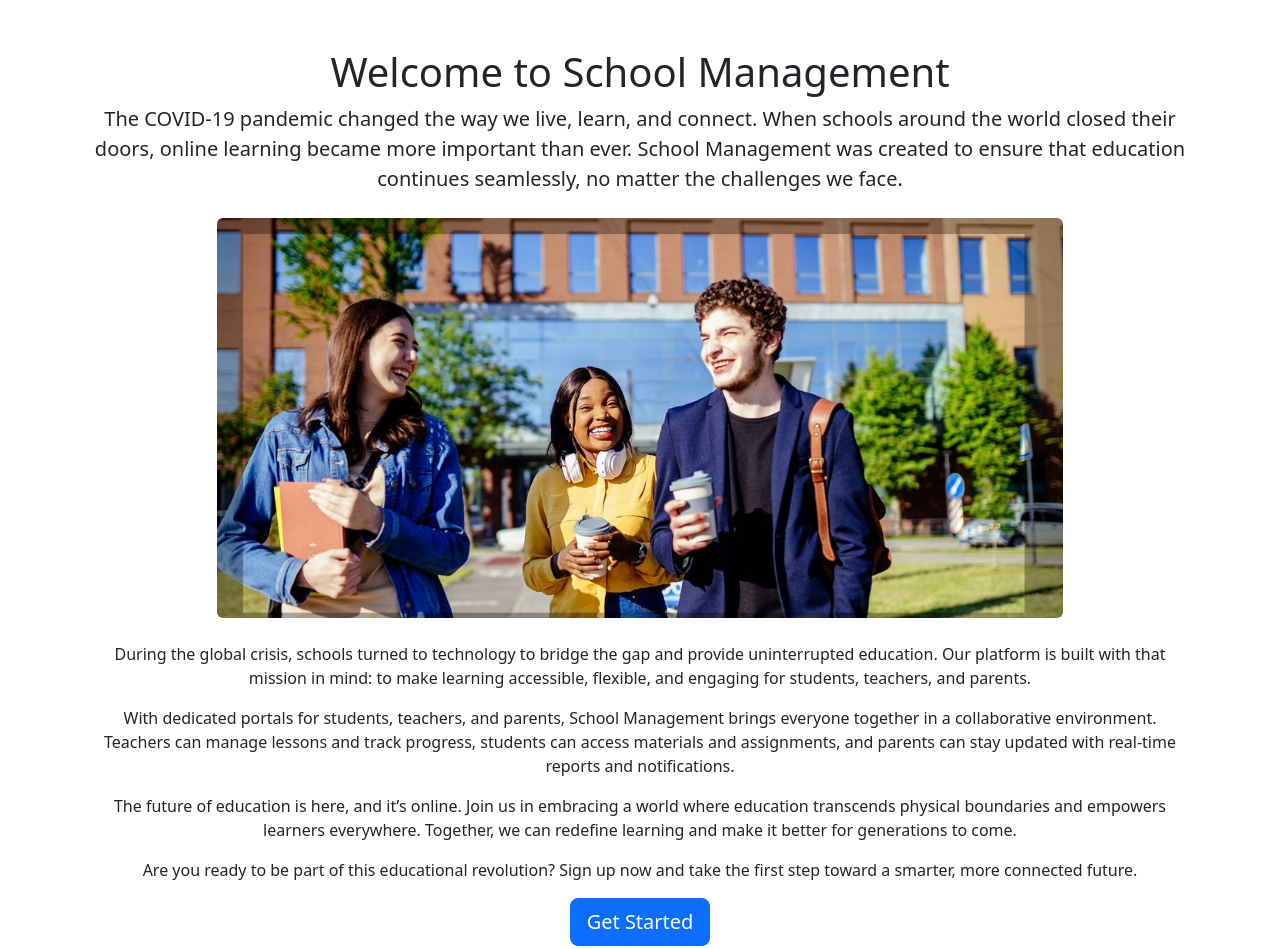
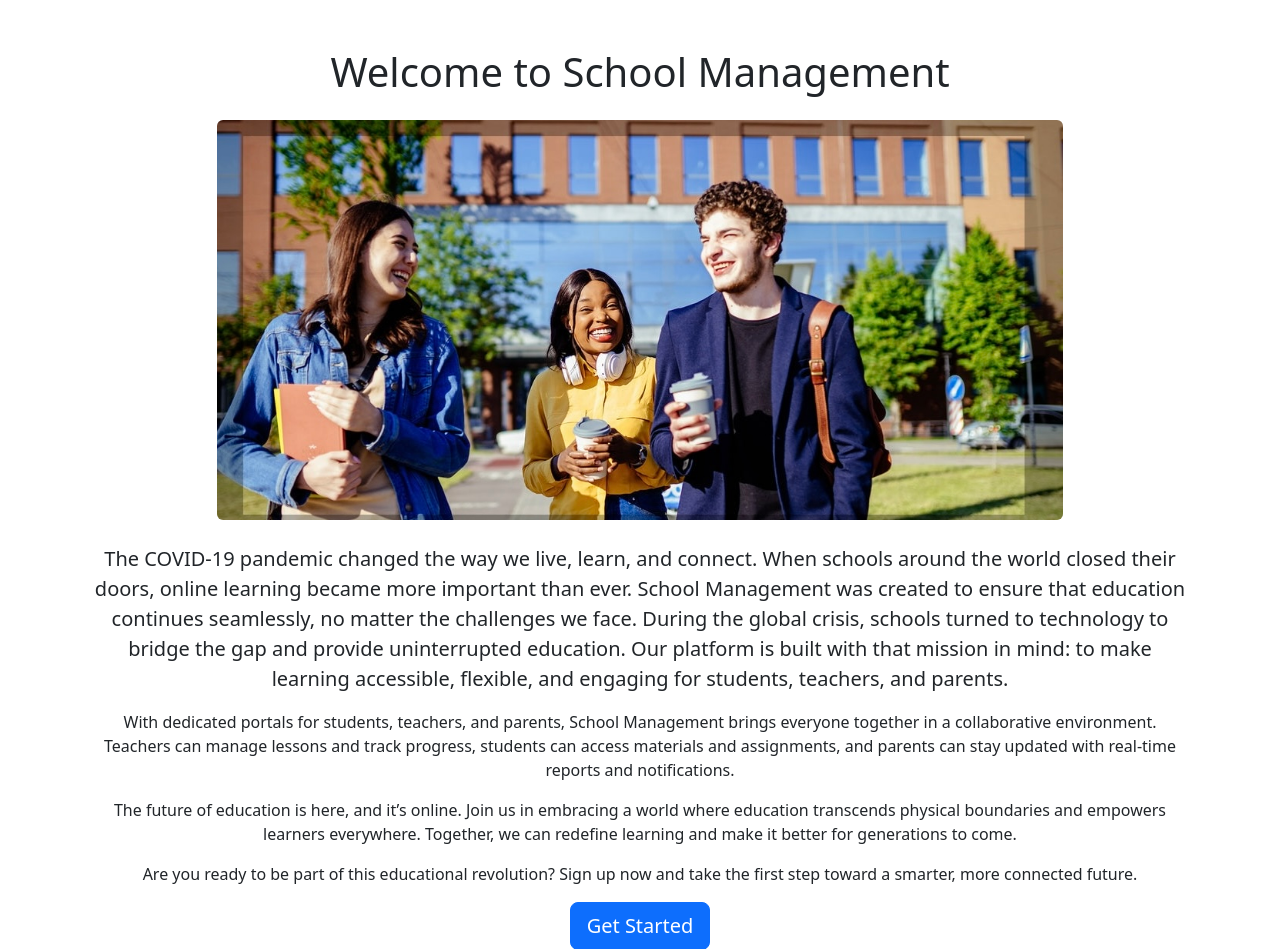
Before and after one commit to anty1444/school_management, a Flask app: page / in a window 1280 px wide. Shown: the part 138-1087 px from the top of the page. Run offline with Flask 3, Linux system fonts and the light colour scheme.

Commit message:
Update home.html

```diff
--- a/templates/home.html
+++ b/templates/home.html
@@ -3,15 +3,17 @@
 {% block content %}
 <div class="container text-center mt-5">
     <h1>Welcome to School Management</h1>
-    <p class="lead">
-        The COVID-19 pandemic changed the way we live, learn, and connect. When schools around the world closed their doors,
-        online learning became more important than ever. School Management was created to ensure that education continues seamlessly,
-        no matter the challenges we face.
+
     </p>
     <div class="my-4">
         <img src="{{ url_for('static', filename='images/banner.jpg') }}" alt="Online Learning Banner" class="img-fluid rounded" style="max-height: 400px;">
     </div>
     <p>
+    <p class="lead">
+        The COVID-19 pandemic changed the way we live, learn, and connect. When schools around the world closed their doors,
+        online learning became more important than ever. School Management was created to ensure that education continues seamlessly,
+        no matter the challenges we face.
+
         During the global crisis, schools turned to technology to bridge the gap and provide uninterrupted education.
         Our platform is built with that mission in mind: to make learning accessible, flexible, and engaging for students, teachers, and parents.
     </p>
```
